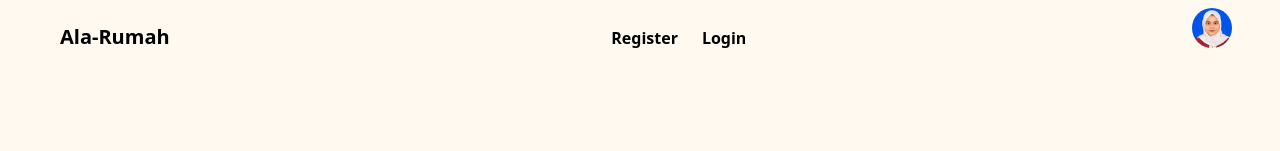
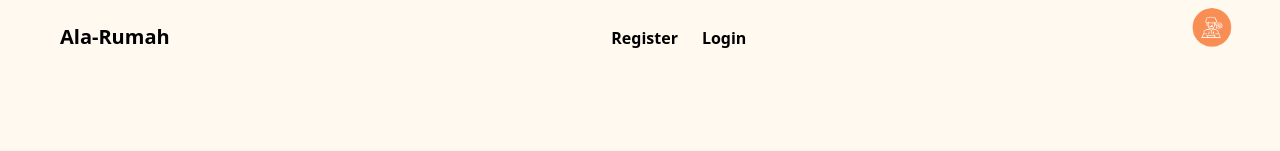
Before and after one commit to GeraldiNathan/ReactLaravel-FP, a React (Create React App) app: page /home in a window 1280 px wide. Shown: the top 151 px of the page. Built offline with nearby package versions, Linux system fonts and the light colour scheme.

Commit message:
fix(Admin) : change img profile to AlaRumahLogo

```diff
--- a/src/components/NavbarComponents.jsx
+++ b/src/components/NavbarComponents.jsx
@@ -87,7 +87,7 @@ function Navbar() {
               aria-expanded={isProfileOpen ? "true" : "false"}
             >
               <img
-                src={require("../Assets/img/ella.JPG")}
+                src={require("../Assets/img/AlaRumahLogo.png")}
                 alt="Avatar"
                 className="object-cover w-full h-full cursor-pointer transform scale-125 rounded-full"
               />
```
